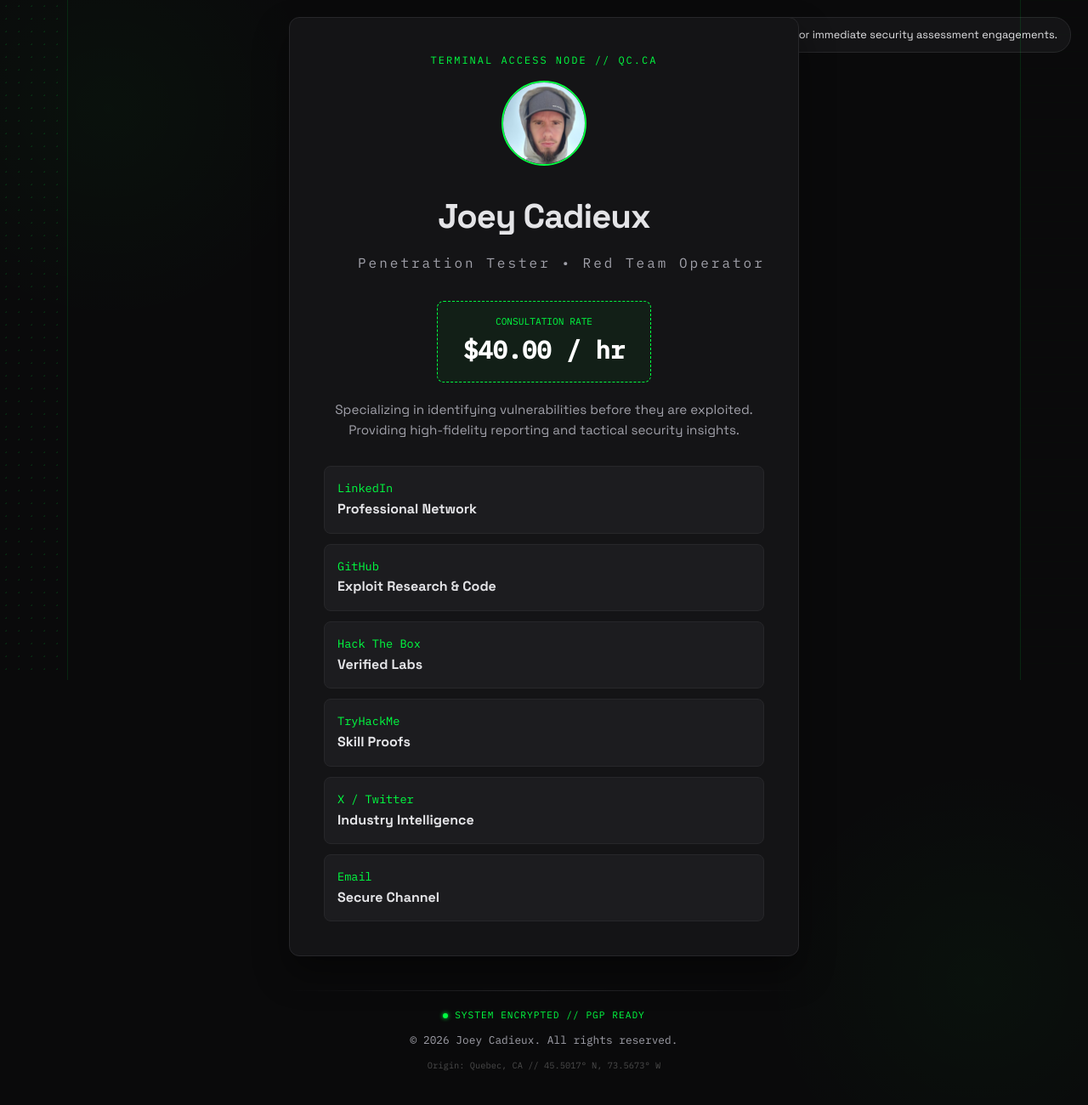
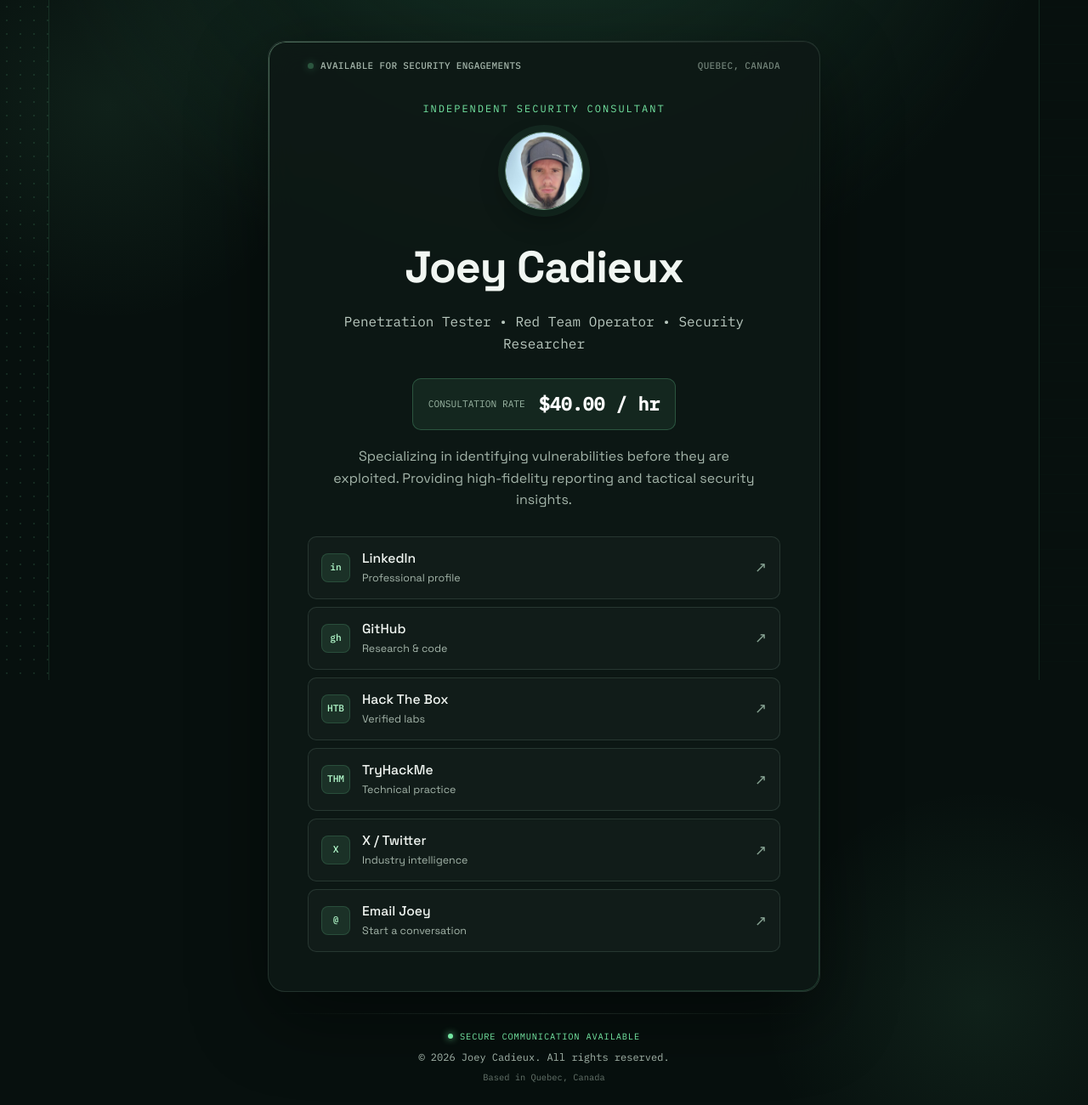
Before and after one commit to drjoeycadieux/joey-web, a website: page index.html in a window 1280 px wide. Shown: the top 1300 px of the page at 85% size. Drawn offline with Linux system fonts and the light colour scheme.

Commit message:
Enhance styling and layout for improved user experience; add security headers for enhanced protection

```diff
--- a/assets/css/index.css
+++ b/assets/css/index.css
@@ -1,11 +1,12 @@
 /* --- Root Variables & Reset --- */
 :root {
-    --bg-dark: #0a0a0b;
-    --card-bg: #141416;
-    --accent-green: #00ff41; /* Classic terminal green */
-    --text-main: #e4e4e7;
-    --text-dim: #a1a1aa;
-    --border-color: #27272a;
+    --bg-dark: #07100e;
+    --card-bg: rgba(14, 25, 22, 0.9);
+    --accent-green: #74e6a2;
+    --accent-bright: #b7ffd0;
+    --text-main: #f1f6f2;
+    --text-dim: #a4b5aa;
+    --border-color: rgba(170, 210, 184, 0.15);
 }
 
 * {
@@ -15,7 +16,7 @@
 }
 
 body {
-    background-color: var(--bg-dark);
+    background: radial-gradient(circle at 50% -20%, #193a2b 0, transparent 37%), var(--bg-dark);
     color: var(--text-main);
     font-family: 'Space Grotesk', sans-serif;
     line-height: 1.6;
@@ -29,26 +30,55 @@ body {
     flex-direction: column;
     align-items: center;
     justify-content: center;
-    padding: 20px;
+    padding: 48px 24px 32px;
     position: relative;
 }
 
 .portal-card {
     background: var(--card-bg);
     border: 1px solid var(--border-color);
-    border-radius: 12px;
-    padding: 40px;
-    max-width: 600px;
+    border-radius: 20px;
+    padding: 22px 46px 46px;
+    max-width: 650px;
     width: 100%;
-    box-shadow: 0 20px 40px rgba(0, 0, 0, 0.4);
+    box-shadow: 0 30px 90px rgba(0, 0, 0, 0.45), inset 0 1px 0 rgba(255, 255, 255, 0.03);
+    backdrop-filter: blur(16px);
     z-index: 10;
     position: relative;
+}
+
+.portal-card::before {
+    content: '';
+    position: absolute;
+    inset: 0;
+    border-radius: inherit;
+    padding: 1px;
+    background: linear-gradient(135deg, rgba(183, 255, 208, 0.36), transparent 35%, transparent 70%, rgba(116, 230, 162, 0.2));
+    -webkit-mask: linear-gradient(#000 0 0) content-box, linear-gradient(#000 0 0);
+    -webkit-mask-composite: xor;
+    mask-composite: exclude;
+    pointer-events: none;
+}
+
+.card-topline {
+    display: flex;
+    align-items: center;
+    gap: 8px;
+    color: var(--text-dim);
+    font: 500 0.69rem/1.2 'IBM Plex Mono', monospace;
+    letter-spacing: 0.03em;
+    text-transform: uppercase;
+}
+
+.location-tag {
+    margin-left: auto;
+    color: #708177;
 }
 
 /* --- Professional Header --- */
 .hero {
     text-align: center;
-    margin-bottom: 30px;
+    margin: 34px 0 28px;
 }
 
 .eyebrow {
@@ -57,19 +87,20 @@ body {
     text-transform: uppercase;
     font-size: 0.75rem;
     letter-spacing: 2px;
-    margin-bottom: 15px;
+    margin-bottom: 18px;
 }
 
 .hero img {
-    width: 100px;
-    height: 100px;
+    width: 92px;
+    height: 92px;
     border-radius: 50%;
-    border: 2px solid var(--accent-green);
-    margin-bottom: 20px;
+    border: 1px solid rgba(183, 255, 208, 0.5);
+    box-shadow: 0 0 0 8px rgba(116, 230, 162, 0.07), 0 12px 30px rgba(0, 0, 0, 0.3);
+    margin-bottom: 18px;
 }
 
 h1 {
-    font-size: 2.5rem;
+    font-size: clamp(2.4rem, 6vw, 3.25rem);
     font-weight: 700;
     letter-spacing: -1px;
 }
@@ -77,36 +108,39 @@ h1 {
 .typewriter-text {
     font-family: 'IBM Plex Mono', monospace;
     font-size: 1rem;
-    color: var(--text-dim);
+    color: #b9c8bf;
     font-weight: 400;
     margin-top: 10px;
 }
 
 /* --- Rate Card Section --- */
 .service-details {
-    margin: 30px 0;
+    margin: 0 0 30px;
     text-align: center;
 }
 
 .rate-card {
-    display: inline-block;
-    background: rgba(0, 255, 65, 0.05);
-    border: 1px dashed var(--accent-green);
-    padding: 15px 30px;
-    border-radius: 8px;
-    margin-bottom: 20px;
+    display: inline-flex;
+    align-items: center;
+    gap: 16px;
+    background: rgba(116, 230, 162, 0.08);
+    border: 1px solid rgba(116, 230, 162, 0.24);
+    padding: 12px 18px;
+    border-radius: 10px;
+    margin-bottom: 18px;
+    text-align: left;
 }
 
 .rate-card .label {
     display: block;
     font-family: 'IBM Plex Mono', monospace;
     font-size: 0.7rem;
-    color: var(--accent-green);
+    color: #9ab5a3;
     text-transform: uppercase;
 }
 
 .rate-card .price {
-    font-size: 1.8rem;
+    font-size: 1.35rem;
     font-weight: 700;
     color: #ffffff;
     font-family: 'IBM Plex Mono', monospace;
@@ -114,62 +148,66 @@ h1 {
 
 .intro {
     color: var(--text-dim);
-    font-size: 0.95rem;
+    font-size: 1rem;
+    max-width: 510px;
+    margin: 0 auto;
 }
 
 /* --- Navigation Links --- */
 .social-links {
     list-style: none;
     display: grid;
-    gap: 12px;
+    gap: 9px;
 }
 
 .social-links li a {
     display: flex;
-    flex-direction: column;
+    align-items: center;
+    gap: 14px;
     text-decoration: none;
-    padding: 15px;
-    background: #1c1c1f;
+    padding: 13px 15px;
+    background: rgba(255, 255, 255, 0.025);
     border: 1px solid var(--border-color);
-    border-radius: 8px;
-    transition: all 0.3s ease;
+    border-radius: 10px;
+    transition: border-color 0.2s ease, background 0.2s ease, transform 0.2s ease;
 }
 
-.social-links li a span {
-    color: var(--accent-green);
+.link-mark {
+    width: 34px;
+    height: 34px;
+    display: grid;
+    place-items: center;
+    flex: 0 0 auto;
+    color: var(--accent-bright);
+    background: rgba(116, 230, 162, 0.1);
+    border: 1px solid rgba(116, 230, 162, 0.16);
+    border-radius: 8px;
     font-family: 'IBM Plex Mono', monospace;
-    font-size: 0.85rem;
+    font-size: 0.7rem;
+    font-weight: 500;
 }
 
+.link-copy { display: flex; flex-direction: column; gap: 1px; }
 .social-links li a strong {
     color: var(--text-main);
-    font-size: 1rem;
+    font-size: 0.98rem;
+    font-weight: 500;
 }
+.social-links li a small { color: var(--text-dim); font-size: 0.78rem; }
+.arrow { margin-left: auto; color: #88a494; font-size: 1.05rem; transition: transform 0.2s ease; }
 
 .social-links li a:hover {
-    border-color: var(--accent-green);
-    transform: translateX(5px);
-    background: #232326;
+    border-color: rgba(116, 230, 162, 0.58);
+    transform: translateY(-2px);
+    background: rgba(116, 230, 162, 0.08);
 }
+.social-links li a:hover .arrow { transform: translate(2px, -2px); color: var(--accent-bright); }
+.social-links li a:focus-visible { outline: 2px solid var(--accent-bright); outline-offset: 3px; }
 
 /* --- Availability Banner --- */
-.availability-banner {
-    position: absolute;
-    top: 20px;
-    right: 20px;
-    background: var(--card-bg);
-    border: 1px solid var(--border-color);
-    padding: 10px 15px;
-    border-radius: 20px;
-    display: flex;
-    align-items: center;
-    gap: 10px;
-    font-size: 0.8rem;
-}
-
 .availability-pill {
-    width: 8px;
-    height: 8px;
+    width: 7px;
+    height: 7px;
     background: var(--accent-green);
     border-radius: 50%;
     display: inline-block;
@@ -188,21 +226,35 @@ h1 {
     position: absolute;
     width: 40vw;
     height: 40vw;
-    background: radial-gradient(circle, rgba(0, 255, 65, 0.03) 0%, transparent 70%);
+    background: radial-gradient(circle, rgba(116, 230, 162, 0.08) 0%, transparent 70%);
     pointer-events: none;
 }
 .ambient-one { top: -10%; left: -10%; }
 .ambient-two { bottom: -10%; right: -10%; }
 
 /* --- Mobile Responsiveness --- */
-@media (max-width: 600px) {
+/* --- Framing and footer --- */
+.side-design { position: fixed; top: 0; width: 58px; height: 100%; pointer-events: none; opacity: 0.12; z-index: 1; }
+.left-node { left: 0; border-right: 1px solid var(--accent-green); background-image: radial-gradient(var(--accent-green) 1px, transparent 1px); background-size: 16px 16px; }
+.right-node { right: 0; border-left: 1px solid var(--accent-green); background: repeating-linear-gradient(0deg, transparent, transparent 21px, rgba(116, 230, 162, 0.25) 22px); }
+.terminal-footer { margin-top: 25px; width: 100%; max-width: 650px; text-align: center; font-family: 'IBM Plex Mono', monospace; z-index: 10; }
+.footer-divider { height: 1px; width: 100%; background: linear-gradient(90deg, transparent, var(--border-color), transparent); margin-bottom: 18px; }
+.footer-content { display: flex; flex-direction: column; gap: 6px; }
+.footer-status { display: flex; align-items: center; justify-content: center; gap: 8px; font-size: 0.65rem; color: var(--accent-green); text-transform: uppercase; letter-spacing: 0.08em; }
+.status-indicator { width: 6px; height: 6px; background: var(--accent-green); border-radius: 50%; box-shadow: 0 0 8px var(--accent-green); }
+.copyright { font-size: 0.75rem; color: var(--text-dim); }
+.location { font-size: 0.65rem; color: #66756c; }
+
+@media (max-width: 700px) {
     .portal-card {
-        padding: 20px;
+        padding: 20px 20px 28px;
     }
-    .availability-banner {
-        position: relative;
-        top: 0;
-        right: 0;
-        margin-bottom: 20px;
-    }
+    .portal-page { padding: 20px 14px 28px; }
+    .location-tag { display: none; }
+    .hero { margin: 28px 0 24px; }
+    .typewriter { white-space: normal; }
+    .rate-card { gap: 10px; padding: 11px 13px; }
+    .side-design { display: none; }
 }
+
+@media (prefers-reduced-motion: reduce) { *, *::before, *::after { animation-duration: 0.01ms !important; transition-duration: 0.01ms !important; } }
--- a/index.html
+++ b/index.html
@@ -14,125 +14,9 @@
         rel="stylesheet">
 
     <link rel="stylesheet" href="/assets/css/index.css">
-    <link rel="stylesheet" href="/assets/css/styles.css">
     <link rel="shortcut icon" href="./assets/img/joeylogo.jpg" type="image/jpg">
     <title>Joey Cadieux | Offensive Security Specialist</title>
 
-    <style>
-        /* Side Design CSS Integration */
-        .side-design {
-            position: fixed;
-            top: 0;
-            width: 80px;
-            height: 100%;
-            pointer-events: none;
-            opacity: 0.12;
-            z-index: 1;
-        }
-
-        .left-node {
-            left: 0;
-            border-right: 1px solid #00ff41;
-            background-image: radial-gradient(#00ff41 1px, transparent 1px);
-            background-size: 15px 15px;
-        }
-
-        .right-node {
-            right: 0;
-            border-left: 1px solid #00ff41;
-            background: repeating-linear-gradient(0deg,
-                    transparent,
-                    transparent 19px,
-                    rgba(0, 255, 65, 0.2) 20px);
-        }
-
-        /* The Scanning Pulse Effect */
-        .side-design::after {
-            content: "";
-            position: absolute;
-            top: -100px;
-            left: 0;
-            width: 100%;
-            height: 120px;
-            background: linear-gradient(to bottom, transparent, #00ff41, transparent);
-            animation: scan-node 5s linear infinite;
-        }
-
-        @keyframes scan-node {
-            0% {
-                top: -120px;
-            }
-
-            100% {
-                top: 100%;
-            }
-        }
-
-        @media (max-width: 1100px) {
-            .side-design {
-                display: none;
-            }
-        }
-
-        /* --- Terminal Footer --- */
-        .terminal-footer {
-            margin-top: 40px;
-            width: 100%;
-            max-width: 600px;
-            text-align: center;
-            font-family: 'IBM Plex Mono', monospace;
-            z-index: 10;
-        }
-
-        .footer-divider {
-            height: 1px;
-            width: 100%;
-            background: linear-gradient(90deg, transparent, var(--border-color), transparent);
-            margin-bottom: 20px;
-        }
-
-        .footer-content {
-            display: flex;
-            flex-direction: column;
-            gap: 10px;
-        }
-
-        .footer-status {
-            display: flex;
-            align-items: center;
-            justify-content: center;
-            gap: 8px;
-            font-size: 0.7rem;
-            color: var(--accent-green);
-            text-transform: uppercase;
-            letter-spacing: 1px;
-        }
-
-        .status-indicator {
-            width: 6px;
-            height: 6px;
-            background: var(--accent-green);
-            border-radius: 50%;
-            box-shadow: 0 0 5px var(--accent-green);
-        }
-
-        .copyright {
-            font-size: 0.8rem;
-            color: var(--text-dim);
-        }
-
-        .location {
-            font-size: 0.65rem;
-            color: #4b4b4b;
-            /* Subtle grey for metadata feel */
-        }
-
-        @media (max-width: 600px) {
-            .terminal-footer {
-                padding-bottom: 40px;
-            }
-        }
-    </style>
 </head>
 
 <body>
@@ -143,18 +27,18 @@
         <div class="ambient ambient-one" aria-hidden="true"></div>
         <div class="ambient ambient-two" aria-hidden="true"></div>
 
-        <aside class="availability-banner" aria-label="Availability notice">
-            <span class="availability-pill">Status: Online</span>
-            <p>Available for immediate security assessment engagements.</p>
-        </aside>
-
         <section class="portal-card">
+            <div class="card-topline">
+                <span class="availability-pill" aria-hidden="true"></span>
+                <span>Available for security engagements</span>
+                <span class="location-tag">Quebec, Canada</span>
+            </div>
             <header class="hero">
-                <p class="eyebrow">Terminal Access Node // QC.CA</p>
+                <p class="eyebrow">Independent Security Consultant</p>
                 <img src="./assets/img/joeylogo.jpg" alt="Joey Cadieux - Professional Logo">
                 <h1>Joey Cadieux</h1>
                 <div class="typewriter">
-                    <h2 class="typewriter-text">Penetration Tester • Red Team Operator • Security Researcher</h2>
+                    <h2 class="typewriter-text">Penetration Tester <span aria-hidden="true">•</span> Red Team Operator <span aria-hidden="true">•</span> Security Researcher</h2>
                 </div>
             </header>
 
@@ -172,22 +56,17 @@
             <nav aria-label="Professional Nodes">
                 <ul class="social-links">
                     <li><a target="_blank" rel="noopener noreferrer"
-                            href="https://ca.linkedin.com/in/joey-cadieux-5671251a2"><span>LinkedIn</span><strong>Professional
-                                Network</strong></a></li>
+                            href="https://ca.linkedin.com/in/joey-cadieux-5671251a2"><span class="link-mark">in</span><span class="link-copy"><strong>LinkedIn</strong><small>Professional profile</small></span><span class="arrow" aria-hidden="true">↗</span></a></li>
                     <li><a target="_blank" rel="noopener noreferrer"
-                            href="https://github.com/drjoeycadieux"><span>GitHub</span><strong>Exploit Research &
-                                Code</strong></a></li>
+                            href="https://github.com/drjoeycadieux"><span class="link-mark">gh</span><span class="link-copy"><strong>GitHub</strong><small>Research &amp; code</small></span><span class="arrow" aria-hidden="true">↗</span></a></li>
                     <li><a target="_blank" rel="noopener noreferrer"
-                            href="https://app.hackthebox.com/public/users/627953"><span>Hack The
-                                Box</span><strong>Verified Labs</strong></a></li>
+                            href="https://app.hackthebox.com/public/users/627953"><span class="link-mark">HTB</span><span class="link-copy"><strong>Hack The Box</strong><small>Verified labs</small></span><span class="arrow" aria-hidden="true">↗</span></a></li>
                     <li><a target="_blank" rel="noopener noreferrer"
-                            href="https://tryhackme.com/p/joeycadieux"><span>TryHackMe</span><strong>Skill
-                                Proofs</strong></a></li>
-                    <li><a target="_blank" rel="noopener noreferrer" href="https://x.com/drjoeycadieux"><span>X /
-                                Twitter</span><strong>Industry Intelligence</strong></a></li>
+                            href="https://tryhackme.com/p/joeycadieux"><span class="link-mark">THM</span><span class="link-copy"><strong>TryHackMe</strong><small>Technical practice</small></span><span class="arrow" aria-hidden="true">↗</span></a></li>
                     <li><a target="_blank" rel="noopener noreferrer"
-                            href="mailto:joeycadieux161@gmail.com?subject=Inquiry: Security Consultation"><span>Email</span><strong>Secure
-                                Channel</strong></a></li>
+                            href="https://x.com/drjoeycadieux"><span class="link-mark">X</span><span class="link-copy"><strong>X / Twitter</strong><small>Industry intelligence</small></span><span class="arrow" aria-hidden="true">↗</span></a></li>
+                    <li><a target="_blank" rel="noopener noreferrer"
+                            href="mailto:joeycadieux161@gmail.com?subject=Inquiry: Security Consultation"><span class="link-mark">@</span><span class="link-copy"><strong>Email Joey</strong><small>Start a conversation</small></span><span class="arrow" aria-hidden="true">↗</span></a></li>
                 </ul>
             </nav>
         </section>
@@ -196,14 +75,13 @@
             <div class="footer-content">
                 <div class="footer-status">
                     <span class="status-indicator"></span>
-                    <p>System Encrypted // PGP Ready</p>
+                    <p>Secure communication available</p>
                 </div>
                 <p class="copyright">&copy; 2026 Joey Cadieux. All rights reserved.</p>
-                <p class="location">Origin: Quebec, CA // 45.5017° N, 73.5673° W</p>
+                <p class="location">Based in Quebec, Canada</p>
             </div>
         </footer>
     </main>
-    <script src="/assets/js/index.js"></script>
 </body>
 
 </html>
```
Also changed, not shown: assets/css/styles.css (line endings or trailing spaces), 1 other file.
